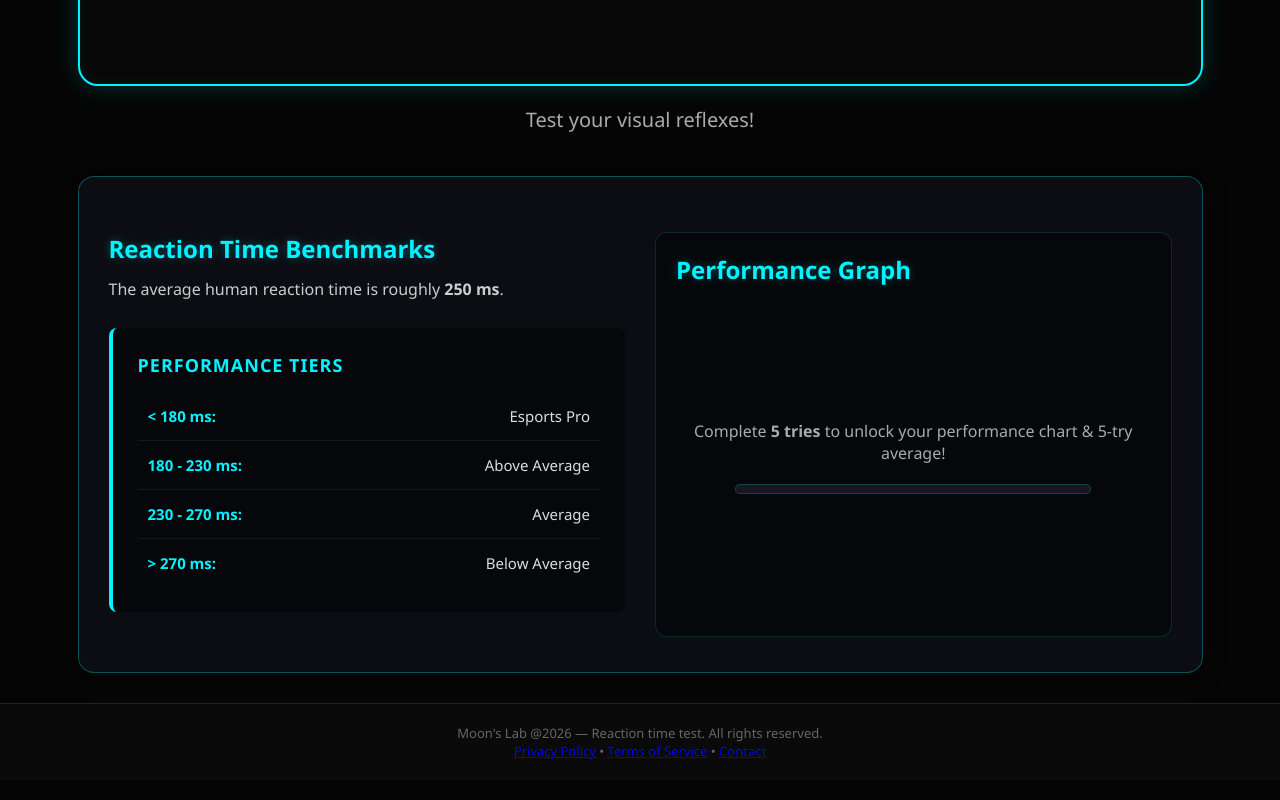
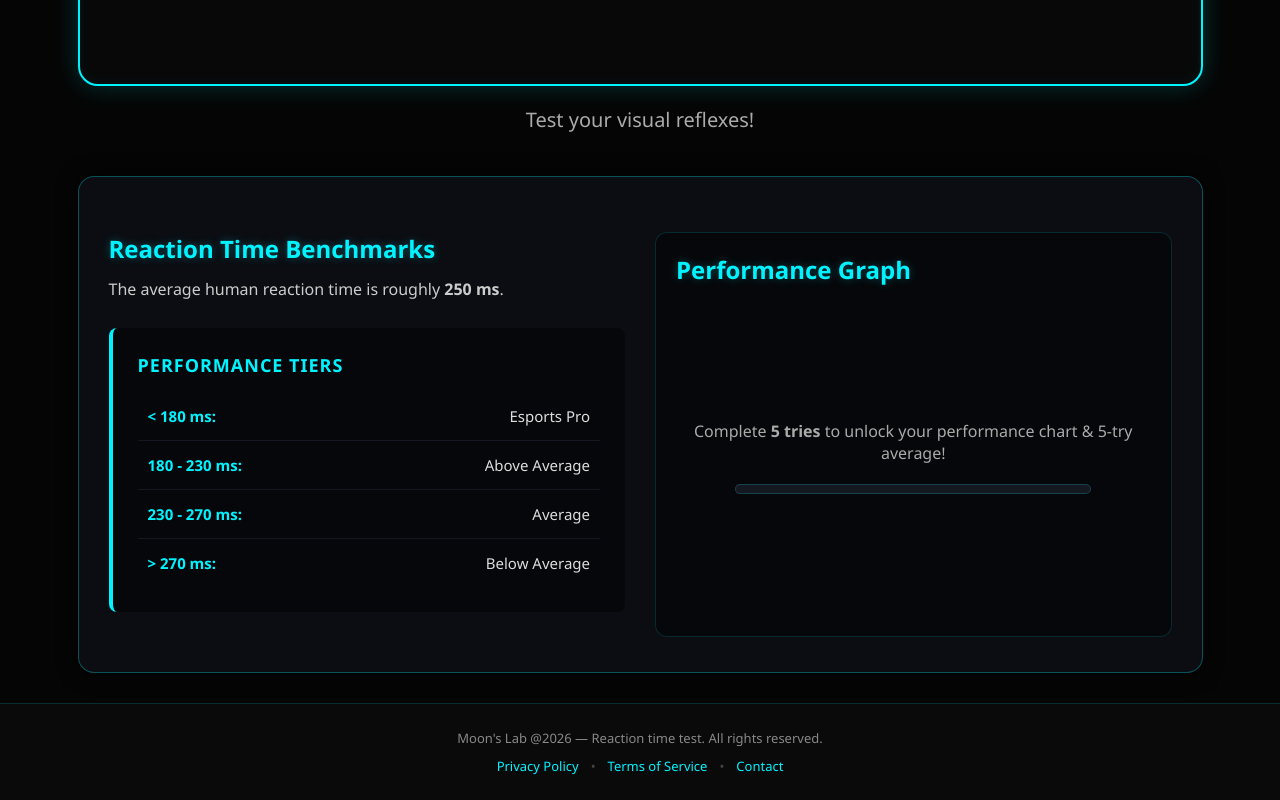
Before and after one commit to moonlabs-business/ML-Reaction-Time-Test, a plain HTML site: page index.html in a window 1280 px wide. Shown: the part 337-1137 px from the top of the page. Drawn offline with nearby package versions, Linux system fonts and the light colour scheme.

Commit message:
Update reactiontime.css

```diff
--- a/reactiontime.css
+++ b/reactiontime.css
@@ -373,11 +373,44 @@ main {
 }
 
 /* --- FOOTER --- */
+/* --- FOOTER ATUALIZADO --- */
 footer {
-    padding: 20px;
+    padding: 25px 20px;
     text-align: center;
     background-color: #0a0a0a;
     border-top: 1px solid rgba(0, 243, 255, 0.15);
-    color: #666666;
+    color: #888888;
     font-size: 13px;
+    margin-top: auto;
 }
+
+.footer-content {
+    display: flex;
+    flex-direction: column;
+    align-items: center;
+    gap: 10px;
+}
+
+.footer-links {
+    display: flex;
+    align-items: center;
+    gap: 12px;
+    flex-wrap: wrap;
+    justify-content: center;
+}
+
+.footer-links a {
+    color: #00f3ff;
+    text-decoration: none;
+    font-weight: 500;
+    transition: opacity 0.2s ease;
+}
+
+.footer-links a:hover {
+    opacity: 0.8;
+    text-decoration: underline;
+}
+
+.footer-links .separator {
+    color: #444444;
+}
```
